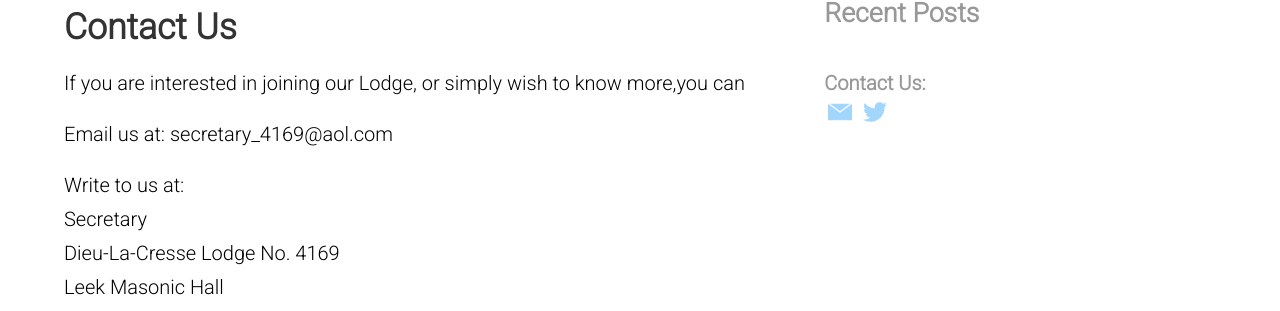
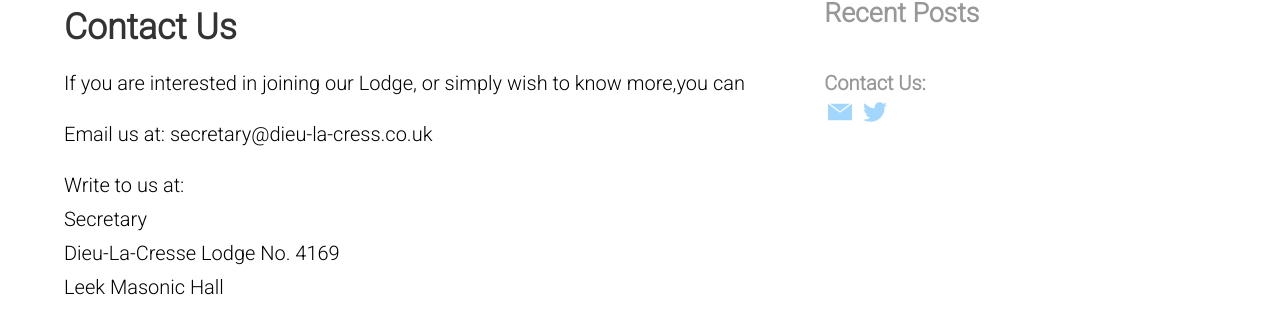
Before and after one commit to ajmaxwello/dieu-la-cresse, a Jekyll site: the page built from contact.md, in a window 1280 px wide. Shown: the part 446-757 px from the top of the page. Built offline with Jekyll 4.4.1, drawn with Linux system fonts in a browser that asks for light colours.

Commit message:
Update contact.md

```diff
--- a/contact.md
+++ b/contact.md
@@ -9,7 +9,7 @@ permalink: /contact/
 
 If you are interested in joining our Lodge, or simply wish to know more,you can
 
-Email us at: secretary_4169@aol.com
+Email us at: secretary@dieu-la-cress.co.uk
 
 Write to us at:
 Secretary
```
